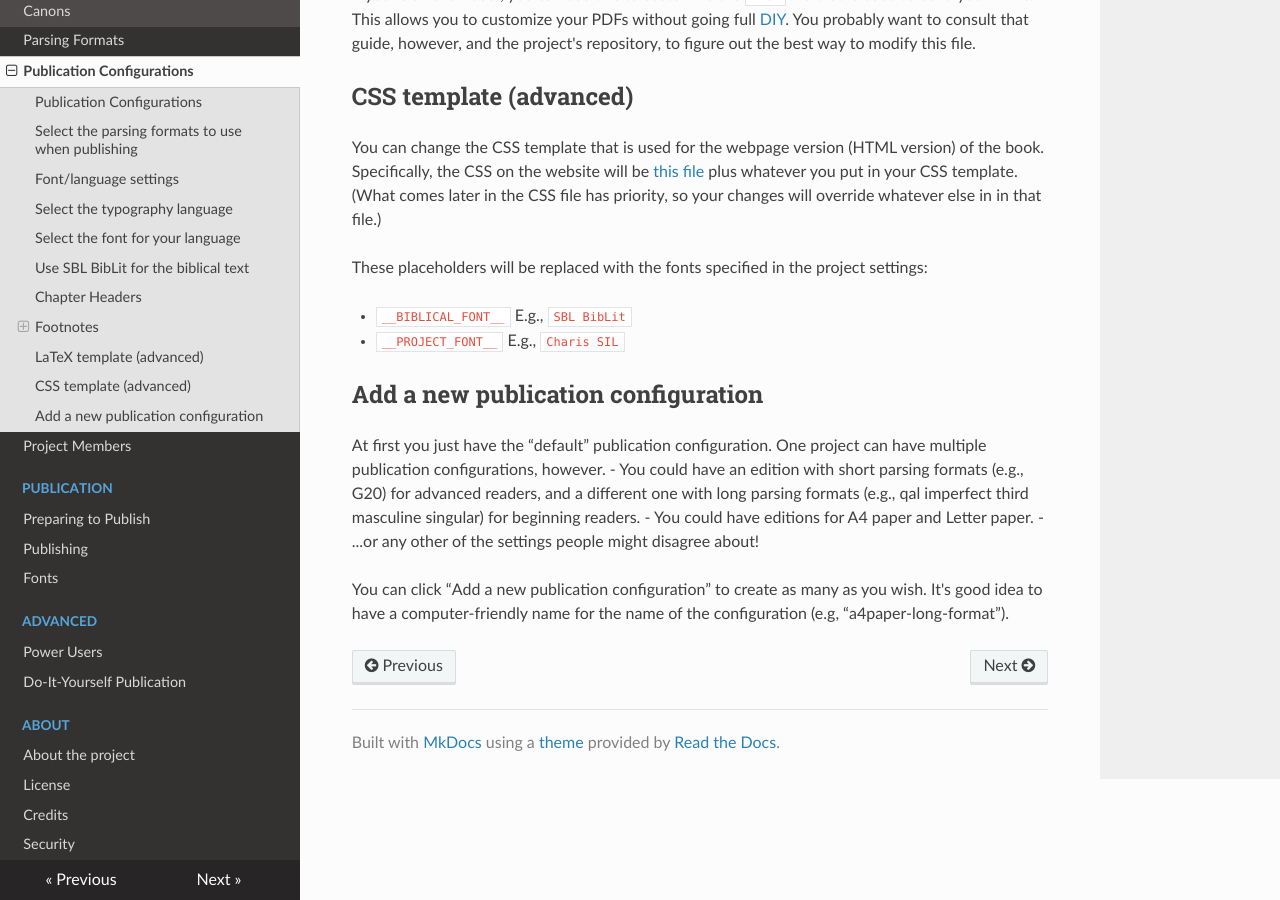
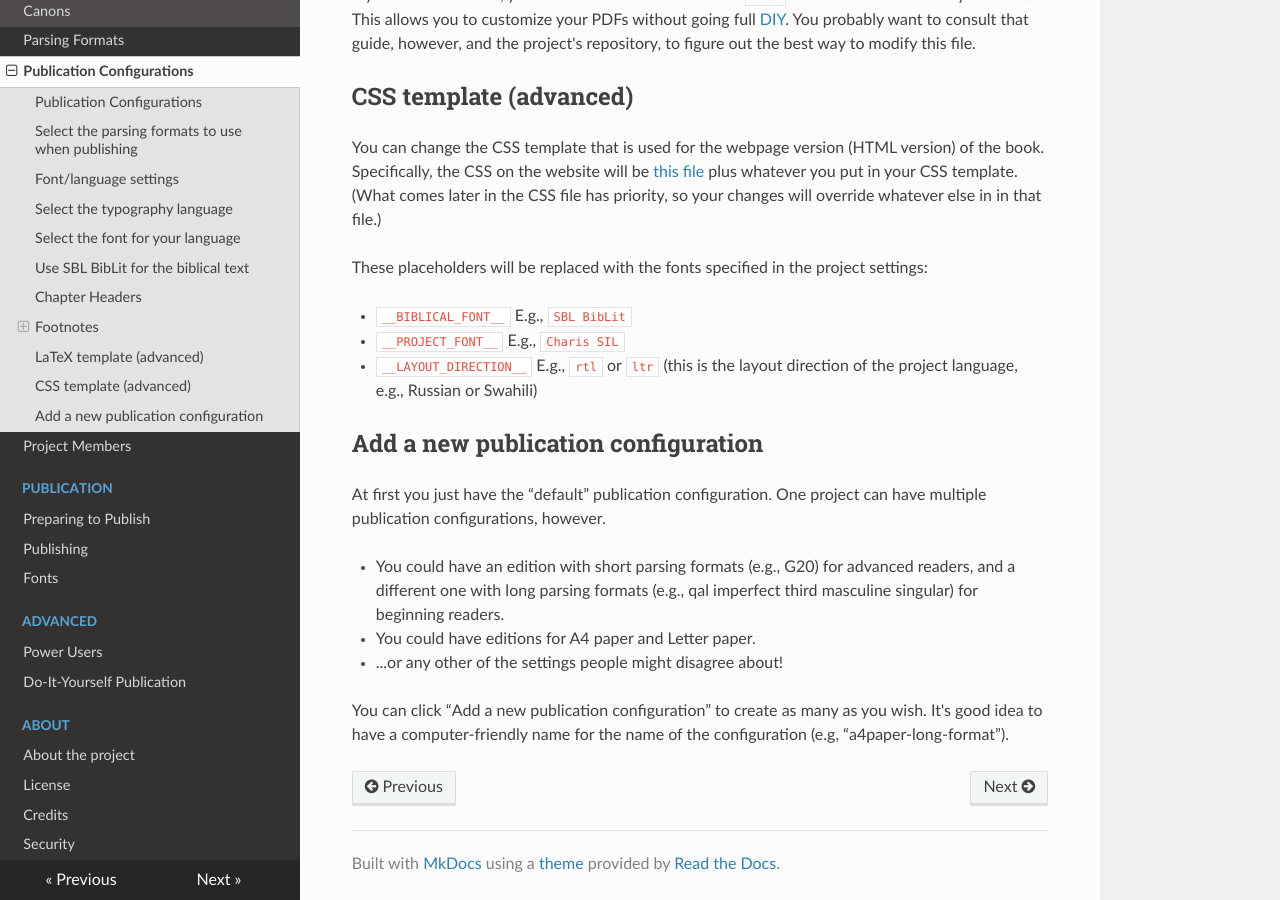
Before and after one commit to openreadersbibles/docs.openreadersbibles.org, an MkDocs documentation site: the page built from docs/project-settings/publication-configurations.md, in a window 1280 px wide and 900 px high, scrolled down 2315 px. Built offline with MkDocs 1.6.1, drawn with Linux system fonts in a browser that asks for light colours; nearby versions of some CDN libraries.

Commit message:
Fix list format

```diff
--- a/docs/project-settings/publication-configurations.md
+++ b/docs/project-settings/publication-configurations.md
@@ -64,10 +64,11 @@ These placeholders will be replaced with the fonts specified in the project sett
 
 - `__BIBLICAL_FONT__` E.g., `SBL BibLit`
 - `__PROJECT_FONT__` E.g., `Charis SIL`
-
+- `__LAYOUT_DIRECTION__` E.g., `rtl` or `ltr` (this is the layout direction of the project language, e.g., Russian or Swahili)
 
 ## Add a new publication configuration
 At first you just have the “default” publication configuration. One project can have multiple publication configurations, however.
+
 - You could have an edition with short parsing formats (e.g., G20) for advanced readers, and a different one with long parsing formats (e.g., qal imperfect third masculine singular) for beginning readers.
 - You could have editions for A4 paper and Letter paper.
 - ...or any other of the settings people might disagree about!
```
